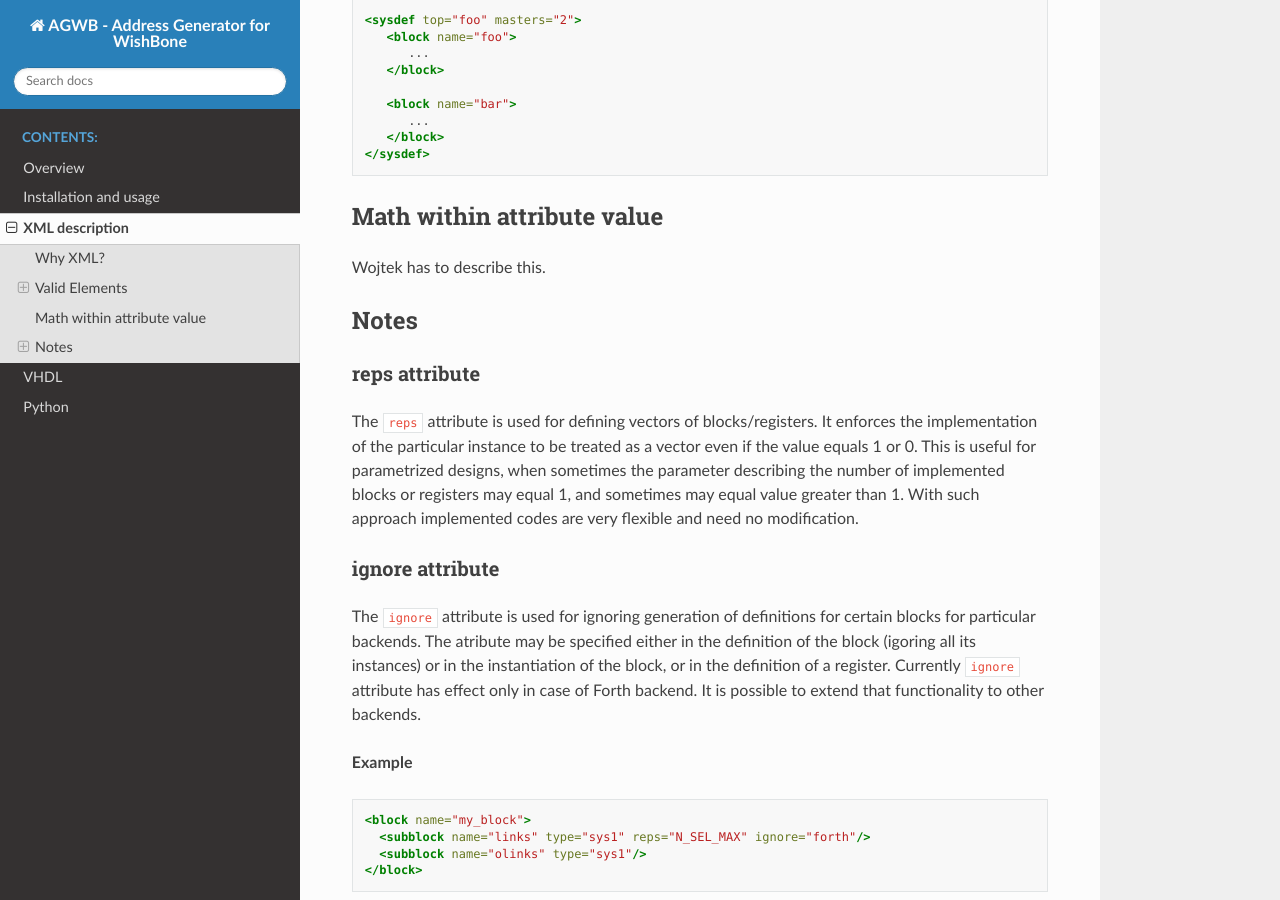
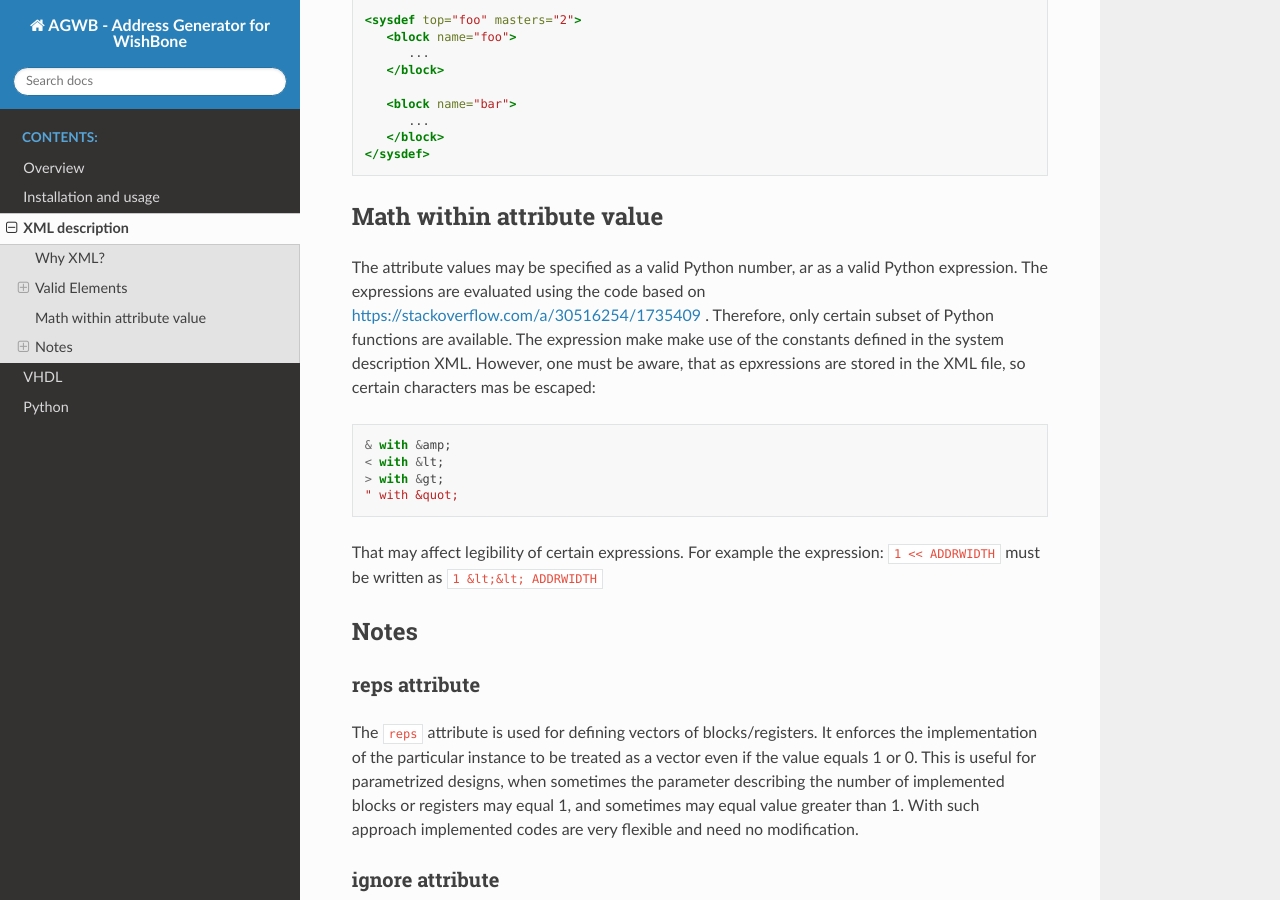
Before and after one commit to wzab/agwb, a Sphinx documentation site: the page built from doc/xml_description.rst, in a window 1280 px wide and 900 px high, scrolled down 6264 px. Built offline with Sphinx 7.4.7 and the Read the Docs theme 2.0.0, drawn with Linux system fonts in a browser that asks for light colours.

Commit message:
Update xml_description.rst

```diff
--- a/doc/xml_description.rst
+++ b/doc/xml_description.rst
@@ -239,7 +239,23 @@ Optional attribute:
 
 Math within attribute value
 ###########################
-Wojtek has to  describe this.
+
+The attribute values may be specified as a valid Python number, ar as a valid Python expression.
+The expressions are evaluated using the code based on https://stackoverflow.com/a/30516254/1735409 .
+Therefore, only certain subset of Python functions are available.
+The expression make make use of the constants defined in the system description XML.
+However, one must be aware, that as epxressions are stored in the XML file, so certain characters mas be escaped:
+
+.. code-block::
+
+    & with &amp;
+    < with &lt;
+    > with &gt;
+    " with &quot;
+
+That may affect legibility of certain expressions.
+For example the expression:
+:code:`1 << ADDRWIDTH` must be written as :code:`1 &lt;&lt; ADDRWIDTH`
 
 Notes
 #####
```
